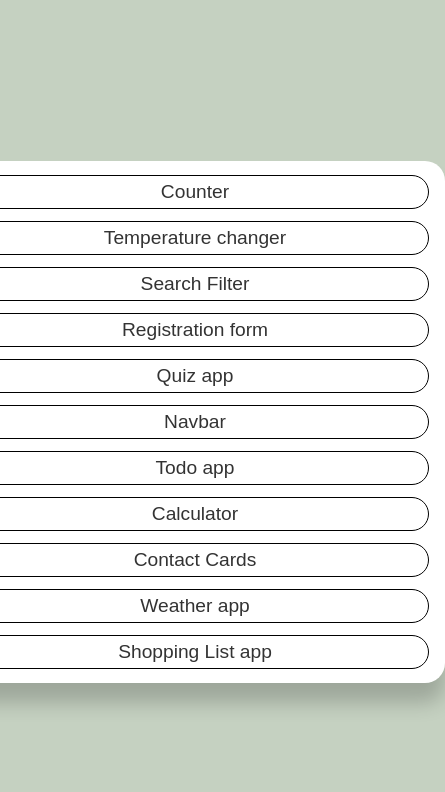
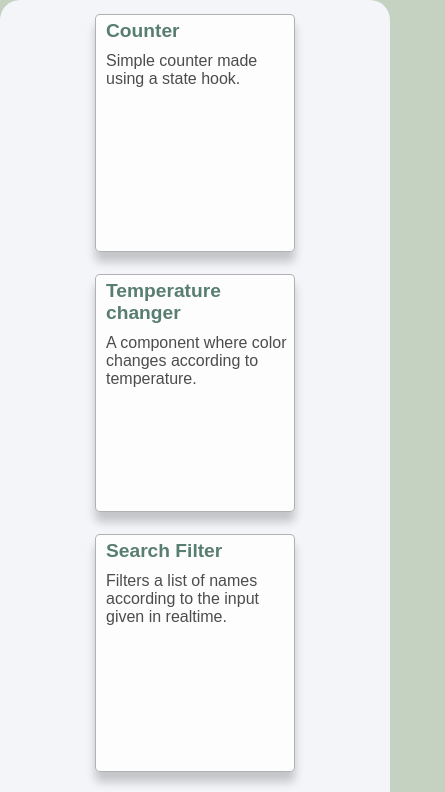
Before and after one commit to amilpa/react-projects, a React (Create React App) app: page / in a window 390 px wide. Shown: the top 792 px of the page, 445 px wide, since content can reach past the window. Built offline with nearby package versions, Linux system fonts and the light colour scheme.

Commit message:
fixed some styling issues

```diff
--- a/src/Components/CompList/CompList.js
+++ b/src/Components/CompList/CompList.js
@@ -6,19 +6,19 @@ import './Style.css'
 const CompList = () => {
 	return (
 		<div className='parent-div'>
-			<ol>
-				<li><Link to={"/counter"}>Counter</Link></li>
-				<li><Link to={"/temperature"}>Temperature changer</Link></li>
-				<li><Link to={"/search"}>Search Filter</Link></li>
-				<li><Link to={"/registration"}>Registration form</Link></li>
-				<li><Link to={"/quiz"}>Quiz app</Link></li>
-				<li><Link to={"/navbar"}>Navbar</Link></li>
-				<li><Link to={"/todo"}>Todo app</Link></li>
-				<li><Link to={"/calculator"}>Calculator</Link></li>
-				<li><Link to={"/contact"}>Contact Cards</Link></li>
-				<li><Link to={"/weather"}>Weather app</Link></li>
-				<li><Link to={"/shoppinglist"}>Shopping List app</Link></li>
-			</ol>
+			<div className='list-comp'>
+				<Link to={"/counter"}>Counter<p>Simple counter made using a state hook.</p></Link>
+				<Link to={"/temperature"}>Temperature changer<p>A component where color changes according to temperature.</p></Link>
+				<Link to={"/search"}>Search Filter<p>Filters a list of names according to the input given in realtime.</p></Link>
+				<Link to={"/registration"}>Registration form<p>A registration form with state based styling.</p></Link>
+				<Link to={"/quiz"}>Quiz app<p>A quiz app with a fixed set of questions and a score board.</p></Link>
+				<Link to={"/navbar"}>Navbar<p>A simple responsive navbar.</p></Link>
+				<Link to={"/todo"}>Todo app<p>A Todo app in which you can add,delete,update tasks and mark them as complete.</p></Link>
+				<Link to={"/calculator"}>Calculator<p>Calculator that can do all basic functions.</p></Link>
+				<Link to={"/contact"}>Contact Cards<p>Contact cards made using data from an external api</p></Link>
+				<Link to={"/weather"}>Weather app<p>Weather app that shows temperature,weather and <br/>location with dynamic background</p></Link>
+				<Link to={"/shoppinglist"}>Shopping List app<p>Similiar to todoapp but a <br/> quantity variable is associated with each item</p></Link>
+			</div>
 		</div>
 	)
 }
--- a/src/Components/CompList/Style.css
+++ b/src/Components/CompList/Style.css
@@ -5,8 +5,8 @@ body{
 }
 
 .parent-div{
-	background-color: #fff;
-	width: 500px;
+	background-color: #f3f5f8;
+	width: auto;
 	padding: 0.5rem 1rem;
 	border-radius: 20px;
 	position: absolute;
@@ -16,26 +16,65 @@ body{
 	box-shadow: 0px 20px 20px rgba(0,0,0,0.2);
 }
 
-.parent-div ol{
+.parent-div .list-comp{
 	display: flex;
 	flex-direction: column;
 	font-size: 1.2rem;
+	font-weight: 600;
+
+	display: grid;
+	grid-template-rows: 150px 150px 150px;
+	grid-template-columns: 250px 250px 250px 250px;
+	gap: 10px;
 }
 
-.parent-div ol li{
+.parent-div .list-comp a{
 	padding: 5px 0px;
+	padding-left: 10px;
 	transition: 0.2s;
-	border: 1px solid black;
-	border-radius: 20px;
+	border: 1px solid rgba(0,0,0,0.3);
+	border-radius: 5px;
 	margin: 6px 0px;
+	text-align: left;
+
+	background-color: rgba(255,255,255,0.8);
+	box-shadow: 0px 10px 10px rgba(0,0,0,0.2);
+
 }
 
-.parent-div ol li:hover{
+.parent-div .list-comp a:hover{
 	background-color: #ebebeb;
 }
 
-.parent-div ol li a{
+.parent-div .list-comp a{
 	text-decoration: none;
-	color: #333;
+	color: #587D71;
 	width: 100%;
 }
+
+.parent-div .list-comp a p{
+	color: rgba(0,0,0,0.7);
+	font-size: 1rem;
+	margin: auto;
+	font-weight: 500;
+	margin-top: 10px;
+}
+
+@media screen and (max-width:768px)
+{
+	.parent-div{
+		height: auto;
+		width: 100vw;
+		position: relative;
+		top: 0;
+		left: 0;
+		transform: translate(0,0);
+	}
+	.parent-div .list-comp{
+		grid-template-columns: 200px;
+		grid-template-rows: repeat(11 , 250px);
+
+		justify-content: center;
+	}
+
+}
--- a/src/Components/Contacts/ContactCard.js
+++ b/src/Components/Contacts/ContactCard.js
@@ -6,7 +6,7 @@ const ContactCard = ({ Name , Email , Age , Phone_number , img }) => {
 	return (
 		<div className='card'>
 			<img src={ img } alt="" />
-			<div className='content'>
+			<div className='content-contact'>
 				<h2>{ Name }</h2>
 				<p>{ Email }</p>
 				<p>Age : { Age }</p>
--- a/src/Components/Contacts/Style.css
+++ b/src/Components/Contacts/Style.css
@@ -33,18 +33,18 @@
 	margin-bottom: 20px;
 }
 
-.content{
+.content-contact{
 	background-color: hsl(0, 0%, 95%);
 	width: 100%;
 	border-bottom-right-radius: 10px;
 	border-bottom-left-radius: 10px;
 }
 
-.content h2{
+.content-contact h2{
 	font-size: 1.4rem;
 }
 
-.content p{
+.content-contact p{
 	font-size: 1.2rem;
 	white-space: nowrap;
 	overflow: hidden;
@@ -55,6 +55,6 @@
 
 }
 
-.content p:last-child{
+.content-contact p:last-child{
 	margin-bottom: 20px;
 }
--- a/src/Components/Shopping/Style.css
+++ b/src/Components/Shopping/Style.css
@@ -10,17 +10,20 @@
 	padding: 1% 0;
 	border-radius: 10px;
 	box-shadow: 5px 5px 10px rgba(0, 0, 0, 0.5);
-	padding: 10px 0px;
+	padding-top: 10px;
+	padding-bottom: 10px;
 }
 
 .content h1{
 	color: rgba(0, 0, 0, 0.5);
+	margin-top: 2.5%;
 }
 
 .form{
-	margin: 4% 0;
+	margin: 5% 0;
 	display: flex;
-	padding-left: 5%;
+	display: flex;
+	justify-content: center;
 }
 
 .form input{
@@ -43,6 +46,7 @@
 
 .form button{
 	padding: 0px 10px;
+	width: auto;
 	border-radius: 0;
 	border-top-right-radius: 10px;
 	border-bottom-right-radius: 10px;
@@ -61,6 +65,7 @@
 .list{
 	padding: 0px 40px;
 	margin: 0 auto;
+	padding-bottom: 10px;
 }
 
 .list div{
@@ -77,10 +82,10 @@
 .list .item{
 	border: 2px solid rgba(0, 0, 0, 0.6);
 	border-radius: 10px;
-	margin: 10px 0px;
 	padding: 0px 20px;
 
 	transition: 0.4s;
+	margin-top: 10px;
 }
 
 
@@ -113,7 +118,9 @@
 
 
 .list .buttons span{
-	width: 30px;
+	display: inline-block;
+	width: 25px;
+	text-align: center;
 	color: #333;
 }
 
@@ -128,9 +135,6 @@
 	outline: none;
 }
 
-.list .buttons span{
-	width: auto;
-}
 
 .list div .checked{
 	color: grey;
--- a/src/Components/ToDo/Form.js
+++ b/src/Components/ToDo/Form.js
@@ -44,7 +44,7 @@ const Form = ({ input , setInput , Todo , setTodo , editTodo , setEditTodo }) =>
 	}
 
 	return (
-		<form onSubmit = { handleTodoSubmit } className='form'>
+		<form onSubmit = { handleTodoSubmit } className='form-todo'>
 			<input type="text" placeholder='Enter entry' onChange={ handleTodoChange } value= { input } required ref={inputRef}/>
 			<button type='submit'>{ editTodo ? "Ok" : "Add"}</button>
 		</form>
--- a/src/Components/ToDo/Style.css
+++ b/src/Components/ToDo/Style.css
@@ -44,21 +44,21 @@
 	background-color: #fff;
 }
 
-.form{
+.form-todo{
 	width: 100%;
 	padding-top: 0px;
 	text-align: center;
 	padding-bottom: 20px;
 }
 
-.form input , .form button{
+.form-todo input , .form-todo button{
 	font-size: 1rem;
 	border: 1px solid black;
 	outline: none;
 	appearance: none;
 }
 
-.form input{
+.form-todo input{
 	width: 70%;
 	padding: 10px;
 	border-right: none;
@@ -67,12 +67,12 @@
 	/* border-bottom-left-radius: 5px ; */
 }
 
-.form input:focus{
+.form-todo input:focus{
 	outline: 2px solid black;
 	border: none;
 }
 
-.form button{
+.form-todo button{
 	background-color: #af7eeb;
 	padding: 10px 20px;
 	color: white;
@@ -82,7 +82,7 @@
 	/* border-bottom-right-radius: 5px ; */
 }
 
-.list{
+.list-todo{
 	list-style-type: none;
 	width: 95%;
 	padding-left: 0px;
@@ -94,7 +94,7 @@
 	margin-right: auto;
 }
 
-.list li{
+.list-todo li{
 	width: 90%;
 	text-align: center;
 	border: 2px solid  hsl(228, 25%, 62%);
@@ -114,16 +114,16 @@
 	transition: 0.2s;
 }
 
-.list .complete{
+.list-todo .complete{
 	color: white;
 	background-color: limegreen;
 }
 
-.list .complete .buttons-todo button{
+.list-todo .complete .buttons-todo button{
 	color: white;
 }
 
-.list li .buttons-todo button{
+.list-todo li .buttons-todo button{
 	background: none;
 	border: none;
 	margin-left: 20px;
@@ -133,6 +133,6 @@
 	margin-top: 0;
 }
 
-.list li .buttons-todo button:last-child{
+.list-todo li .buttons-todo button:last-child{
 	margin-right: 10px;
 }
--- a/src/Components/ToDo/ToDoList.js
+++ b/src/Components/ToDo/ToDoList.js
@@ -28,7 +28,7 @@ const ToDoList = ( { Todo , setTodo , editTodo , setEditTodo } ) => {
 
 	return (
 		<div>
-			<ul className='list'>
+			<ul className='list-todo'>
 				{Todo.map((todo) => {
 					return <li key = { todo.id } className={ todo.completed ? 'complete' : ''}>{ todo.task }
 						<div className='buttons-todo'>
```
Also changed, not shown: 1 other file (tests, documents, lock files or other folders).
